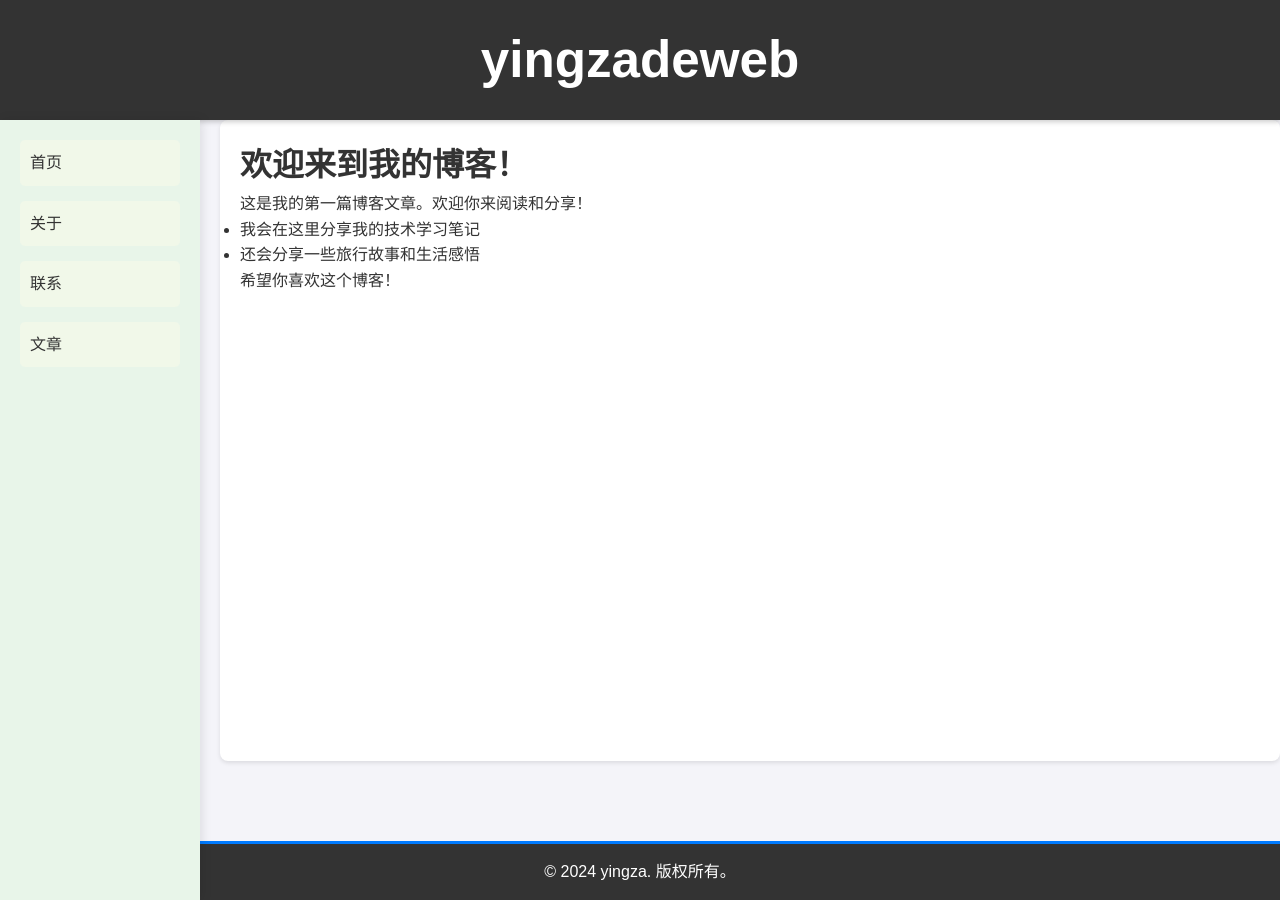
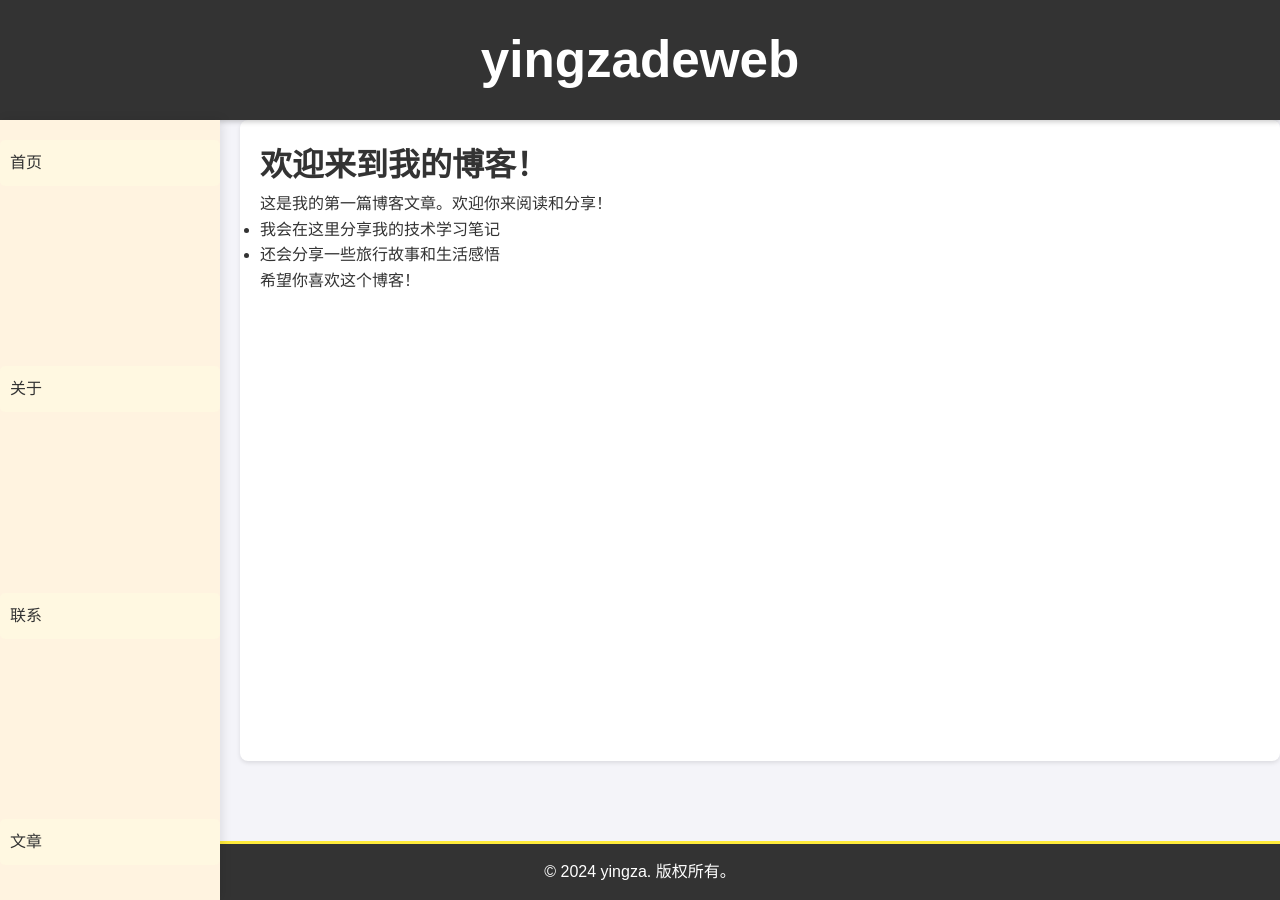
Before and after one commit to yingza-l/skills-github-pages, a Jekyll site: the page built from index.md, in a window 1280 px wide. Built offline with Jekyll 4.4.1, drawn with Linux system fonts in a browser that asks for light colours.

Commit message:
Update style.css

```diff
--- a/assets/css/style.css
+++ b/assets/css/style.css
@@ -45,17 +45,24 @@ header nav {
     position: fixed;
     top: 120px; /* 距离头部的高度 */
     left: 0;
-    width: 200px; /* 设置导航栏宽度 */
-    background-color: #e8f5e9; /* 浅绿色背景 */
-    padding: 20px;
+    width: 220px; /* 设置导航栏宽度 */
+    background-color: #fff3e0; /* 柔和的浅黄色背景 */
+    padding: 20px 0;
     box-shadow: 2px 0 10px rgba(0, 0, 0, 0.1); /* 添加阴影 */
     height: calc(100vh - 120px); /* 填满剩余屏幕高度 */
     z-index: 900;
+    display: flex;
+    flex-direction: column;
+    justify-content: space-evenly; /* 让导航项均匀分布 */
 }
 
 header nav ul {
     list-style: none;
     padding: 0;
+    display: flex;
+    flex-direction: column; /* 垂直排列导航项 */
+    justify-content: space-between;
+    height: 100%; /* 使整个导航栏占满剩余空间 */
 }
 
 header nav ul li {
@@ -67,18 +74,18 @@ header nav ul li a {
     padding: 10px;
     text-decoration: none;
     color: #333;
-    background-color: #f1f8e9; /* 米色背景 */
+    background-color: #fff8e1; /* 米黄色背景 */
     border-radius: 5px;
     transition: background-color 0.3s;
 }
 
 header nav ul li a:hover {
-    background-color: #c8e6c9; /* 悬停时变为浅灰色 */
+    background-color: #ffeb3b; /* 悬停时变为柔和的黄色 */
 }
 
 /* 右侧主内容 */
 main {
-    margin-left: 220px; /* 右侧内容距离导航栏 */
+    margin-left: 240px; /* 右侧内容距离导航栏 */
     padding: 20px;
     flex-grow: 1;
     background-color: #fff;
@@ -94,7 +101,7 @@ footer {
     color: white;
     text-align: center;
     padding: 15px 0;
-    border-top: 3px solid #007bff; /* 顶部加一道分隔线 */
+    border-top: 3px solid #ffeb3b; /* 顶部加一道黄色分隔线 */
     margin-top: 20px;
 }
 
```
